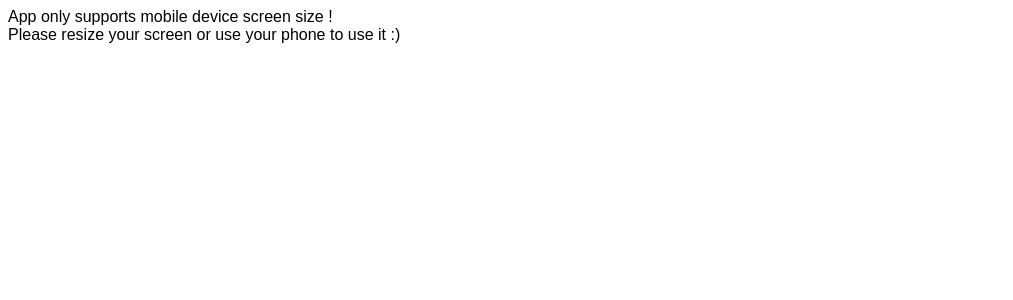
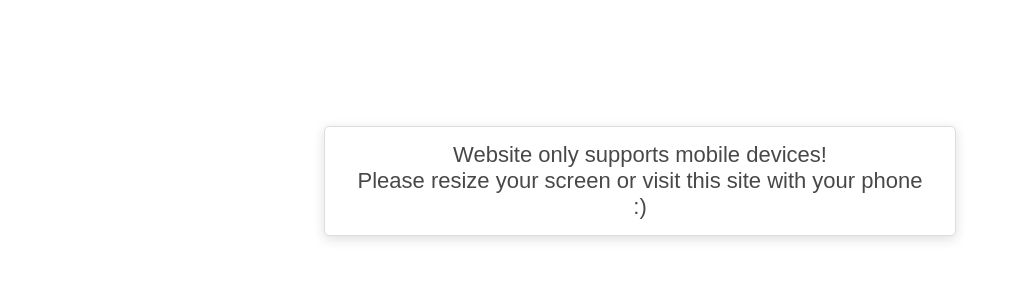
Before and after one commit to emuraton/ecommerce-next, a Next.js app: page /product in a window 1280 px wide. Shown: the top 300 px of the page, without its empty margins (0-1013 px from the left). Built offline with nearby package versions, Linux system fonts and the light colour scheme; a web font is replaced by a local one.

Commit message:
update helper message

```diff
--- /dev/null
+++ b/components/PleaseResizeButton/index.js
@@ -0,0 +1,23 @@
+import React from 'react';
+import styled from 'styled-components';
+
+const Container = styled.div`
+  padding: 15px 30px;
+  margin: 10% 25% 0 25%;
+  text-align: center;
+  font-size: 22px;
+
+  color: rgb(72, 72, 72);
+  border-radius: 5px;
+  border: 1px solid rgba(27, 31, 35, 0.15);
+  box-shadow: 0 3px 12px rgba(27, 31, 35, 0.15);
+`;
+
+const PleaseResizeButton = () => (
+  <Container>
+    <div>Website only supports mobile devices!</div>
+    <div>Please resize your screen or visit this site with your phone :)</div>
+  </Container>
+);
+
+export default PleaseResizeButton;
--- a/pages/_app.js
+++ b/pages/_app.js
@@ -2,6 +2,7 @@ import React from 'react';
 import App, { Container } from 'next/app';
 
 import { BasketProvider } from '../components/context/BasketContext';
+import PleaseResizeButton from '../components/PleaseResizeButton';
 
 import '../global-styles.css';
 
@@ -45,10 +46,7 @@ export default class MyApp extends App {
             <Component {...pageProps} />
           </BasketProvider>
         ) : (
-          <React.Fragment>
-            <div>App only supports mobile device screen size !</div>
-            <div>Please resize your screen or use your phone to use it :)</div>
-          </React.Fragment>
+          <PleaseResizeButton />
         )}
       </Container>
     );
```
